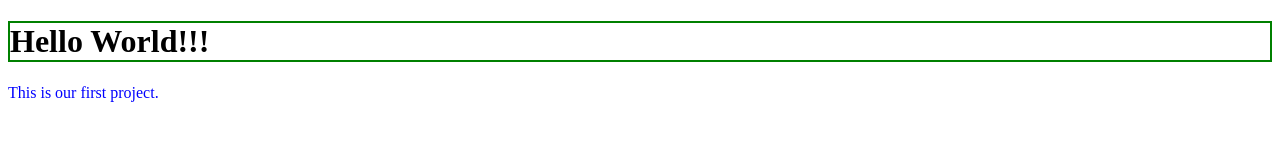
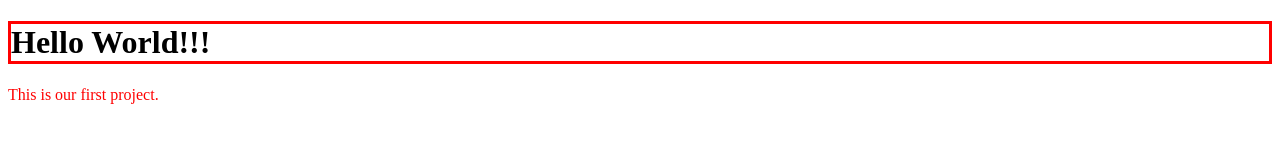
Before and after one commit to 10xtarun/code_in_day_lec_1, a plain HTML site: page index.html in a window 1280 px wide. Drawn offline with Linux system fonts and the light colour scheme.

Commit message:
external css added

```diff
--- a/index.html
+++ b/index.html
@@ -2,9 +2,17 @@
 <html>
     <head>
         <title>Index Page</title>
+        <style>
+            h1 {
+                border: 3px solid red;
+            }
+            p {
+                color: red;
+            }
+        </style>
     </head>
     <body>
-        <h1 style="border: 2px solid green;">Hello World!!!</h1>
-        <p style="color: blue;">This is our first project.</p>
+        <h1>Hello World!!!</h1>
+        <p>This is our first project.</p>
     </body>
 </html>
```
